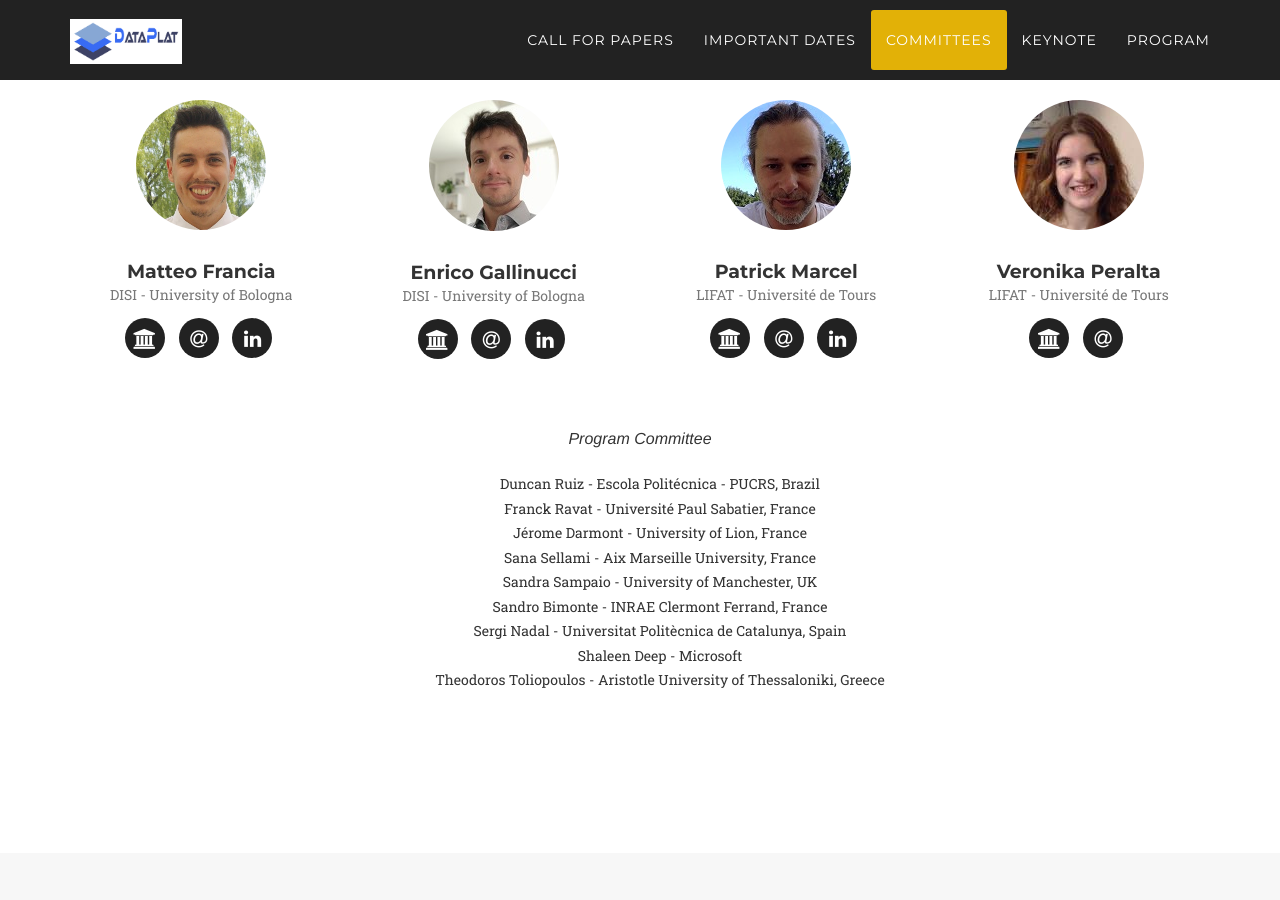
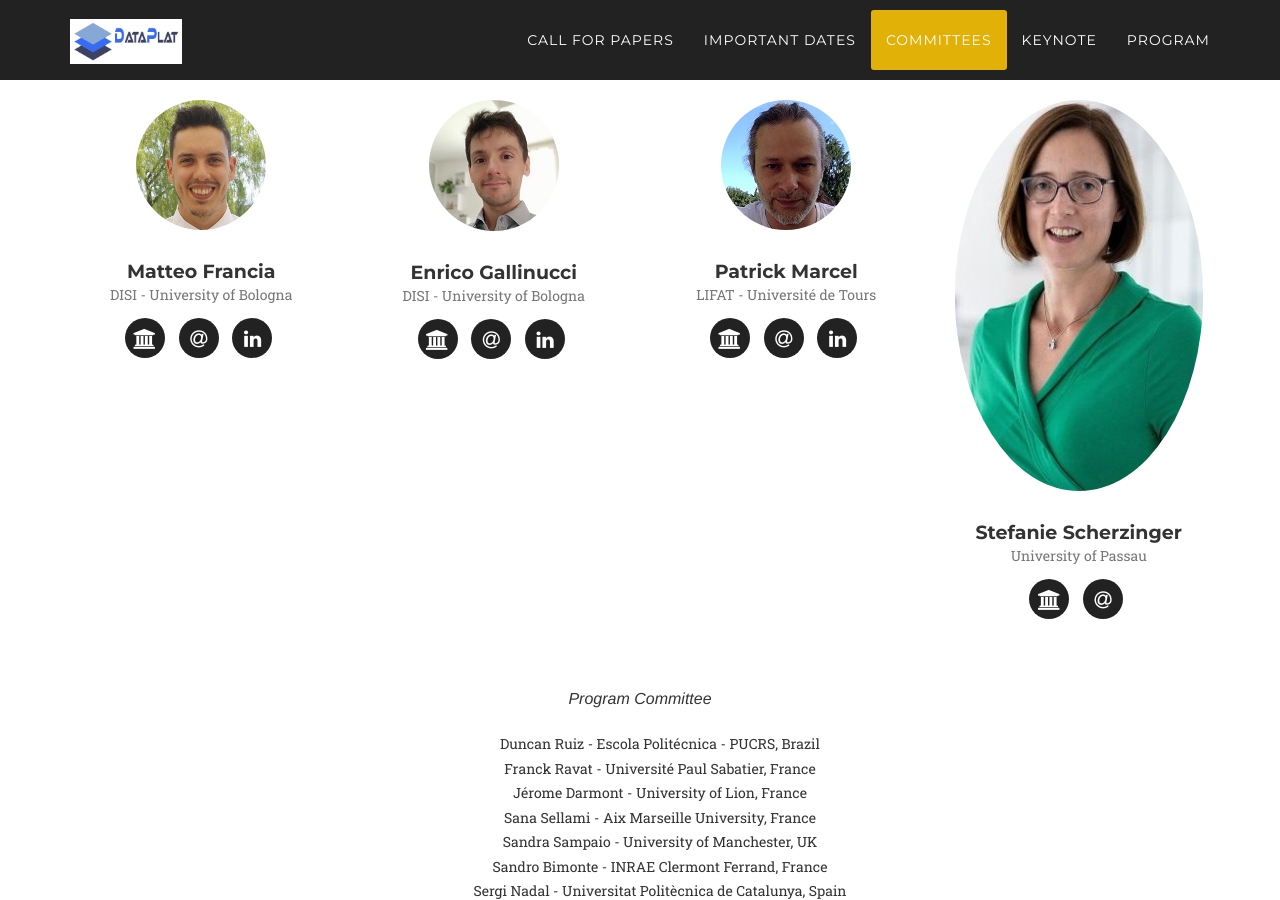
Before and after one commit to big-unibo/dataplat2024, a Jekyll site: the page built from index.html, in a window 1280 px wide and 900 px high, scrolled down 2983 px. Built offline with Jekyll 4.4.1, drawn with Linux system fonts in a browser that asks for light colours; some web fonts are replaced.

Commit message:
cleaning

```diff
--- a/_config.yml
+++ b/_config.yml
@@ -41,14 +41,14 @@ people:
     - title: linkedin
       url: https://www.linkedin.com/in/patrick-marcel-58b42534/
 
-- name: Veronika Peralta
-  pic: VP
-  position: LIFAT - Université de Tours
+- name: Stefanie Scherzinger
+  pic: SS
+  position: University of Passau
   social:
     - title: university
-      url: https://www.info.univ-tours.fr/~vperalta
+      url: https://www.fim.uni-passau.de/en/database-systems
     - title: at
-      url: "mailto:veronika.peralta@univ-tours.fr"
+      url: "mailto:Stefanie.Scherzinger@uni-passau.de"
 
 # Social networks usernames (many more available: google-plus, flickr, dribbble, pinterest, instagram, tumblr, linkedin, etc.)
 social:
```
Also changed, not shown: img/team/AA.jpg (deleted), img/team/AA2.jpg (deleted), img/team/EG-big.jpg (deleted), img/team/EG1.jpg (deleted), img/team/EG2.jpg (deleted), img/team/PM.png (deleted), img/team/PM2.jpg (deleted), img/team/SR.jpg (deleted), img/team/SS.jpg (added), img/team/VP.jpg (deleted), img/team/pm030615.png (deleted).
